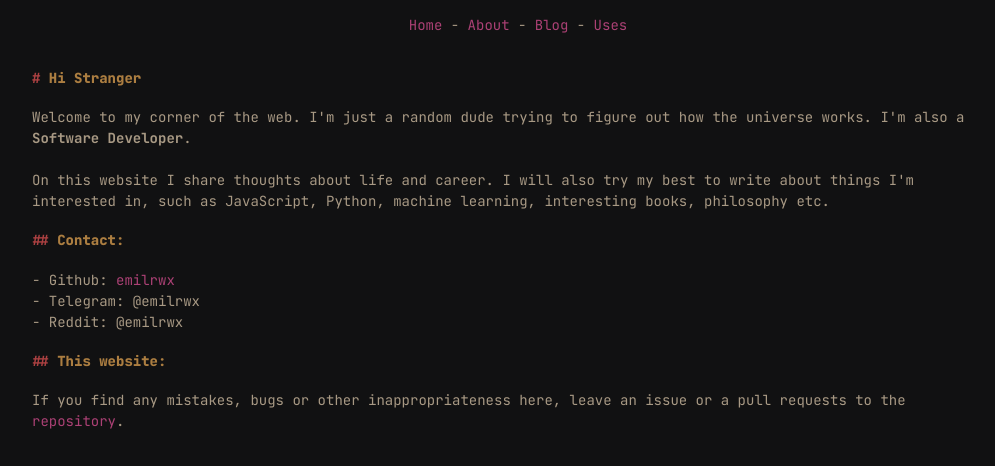
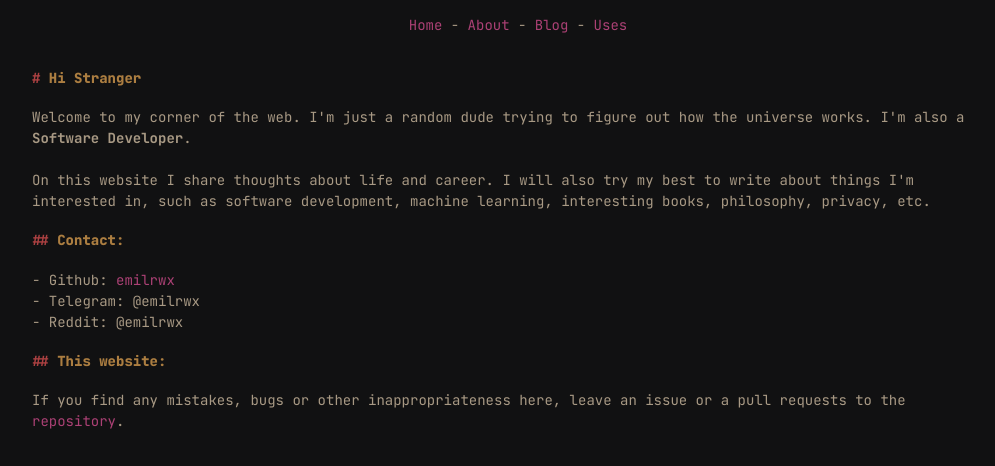
Before and after one commit to emilrwx/emilrwx_website, a Next.js app: page / in a window 1280 px wide. Shown: the top 466 px of the page, without its empty margins (122-1117 px from the left). Built offline with nearby package versions, Linux system fonts and the light colour scheme.

Commit message:
update content

```diff
--- a/pages/index.js
+++ b/pages/index.js
@@ -10,7 +10,7 @@ export default function Home () {
       <main>
         <h1>Hi Stranger</h1>
         <p>Welcome to my corner of the web. I'm just a random dude trying to figure out how the universe works. I'm also a <strong>Software Developer</strong>.</p>
-        <p>On this website I share thoughts about life and career. I will also try my best to write about things I'm interested in, such as JavaScript, Python, machine learning, interesting books, philosophy etc.</p>
+        <p>On this website I share thoughts about life and career. I will also try my best to write about things I'm interested in, such as software development, machine learning, interesting books, philosophy, privacy, etc.</p>
 
         <h2>Contact:</h2>
         <ul>
```
